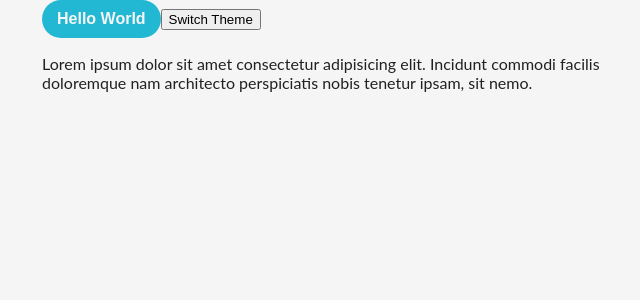
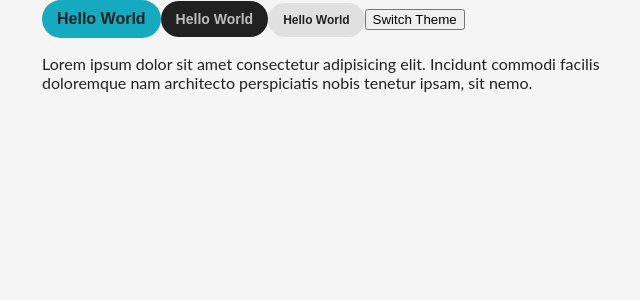
Before and after one commit to FarhanMobashir/ampere-social-frontend, a React (Create React App) app: page / in a window 1280 px wide. Shown: the top 300 px of the page, without its empty margins (278-918 px from the left). Built offline with nearby package versions, Linux system fonts and the light colour scheme.

Commit message:
adds button in styled component

```diff
--- a/package.json
+++ b/package.json
@@ -3,8 +3,8 @@
   "version": "0.1.0",
   "private": true,
   "dependencies": {
-    "@testing-library/jest-dom": "^5.14.1",
-    "@testing-library/react": "^13.0.0",
+    "@testing-library/jest-dom": "^5.16.4",
+    "@testing-library/react": "^13.3.0",
     "@testing-library/user-event": "^13.2.1",
     "@types/jest": "^27.0.1",
     "@types/node": "^16.7.13",
@@ -22,6 +22,7 @@
     "start": "react-scripts start",
     "build": "react-scripts build",
     "test": "react-scripts test",
+    "test:watch": "jest --watch",
     "eject": "react-scripts eject",
     "storybook": "start-storybook -p 6006 -s public",
     "build-storybook": "build-storybook -s public"
--- a/src/App.tsx
+++ b/src/App.tsx
@@ -6,7 +6,16 @@ function App() {
   const { toggleTheme } = useThemeContext();
   return (
     <>
-      <Button>Hello World</Button>
+      <Button size="large" variants="primary">
+        Hello World
+      </Button>
+      <Button size="regular" variants="secondary">
+        Hello World
+      </Button>
+      <Button size="small" variants="tertiary">
+        Hello World
+      </Button>
+
       <button
         onClick={() => {
           toggleTheme();
--- a/src/components/Buttons.tsx
+++ /dev/null
@@ -1,12 +0,0 @@
-import styled from "styled-components";
-
-export const Button = styled.button`
-  background-color: ${(props) => props.theme.buttonBgColor};
-  color: ${(props) => props.theme.buttonColor};
-  border: none;
-  border-radius: 50px;
-  padding: 10px 15px;
-  font-size: 16px;
-  font-weight: bold;
-  cursor: pointer;
-`;
--- /dev/null
+++ b/src/components/Buttons/index.tsx
@@ -0,0 +1,48 @@
+import styled, { DefaultTheme } from "styled-components";
+
+interface ButtonProps {
+  size?: "small" | "regular" | "large";
+  variants?: "primary" | "secondary" | "tertiary";
+}
+
+export const Button = styled.button<ButtonProps>`
+  background-color: ${(props) => props.theme.primaryColor};
+  color: ${(props) => props.theme.textColor};
+  border: none;
+  border-radius: 50px;
+  padding: 10px 15px;
+  font-size: ${(props) => {
+    switch (props.size) {
+      case "small":
+        return "12px";
+      case "regular":
+        return "14px";
+      case "large":
+        return "16px";
+      default:
+        return "14px";
+    }
+  }};
+  font-weight: bold;
+  cursor: pointer;
+  ${(props) => {
+    switch (props.variants) {
+      case "primary":
+        return `
+                background-color: ${props.theme.primaryColor};`;
+      case "secondary":
+        return `
+                background-color: ${props.theme.secondaryColor};
+                color: ${props.theme.lightTextColor};
+                `;
+      case "tertiary":
+        return `
+                background-color: ${props.theme.tertiaryColor};
+                color: ${props.theme.secondaryColor};
+                `;
+      default:
+        return `
+                background-color: ${props.theme.primaryColor};`;
+    }
+  }}
+`;
--- /dev/null
+++ b/src/components/Inputs/index.tsx
@@ -0,0 +1 @@
+export const Input = () => {};
--- a/src/utils/theme.ts
+++ b/src/utils/theme.ts
@@ -1,23 +1,25 @@
 import { neutral, primaryColor } from "./colors";
 
 export const defaultTheme = {
-  buttonColor: neutral[100],
-  buttonBgColor: primaryColor[500],
+  primaryColor: primaryColor[600],
+  secondaryColor: neutral[900],
+  tertiaryColor: neutral[300],
   buttonGradient:
     "linear-gradient(to right, #732FC6 0%, #d0454c 51%, #8849D4 100%);",
   bgColor: neutral[100],
   textColor: neutral[900],
-  textColorLight: neutral[400],
   lightBgColor: neutral[300],
+  lightTextColor: neutral[400],
 };
 
 export const darkTheme = {
-  buttonColor: neutral[100],
-  buttonBgColor: primaryColor[600],
+  primaryColor: primaryColor[600],
+  secondaryColor: neutral[700],
+  tertiaryColor: neutral[300],
   buttonGradient:
     "linear-gradient(to right, #732FC6 0%, #9E6ADC 51%, #8849D4 100%);",
   bgColor: neutral[900],
   textColor: neutral[100],
   lightBgColor: neutral[400],
-  textColorLight: neutral[400],
+  lightTextColor: neutral[100],
 };
```
Also changed, not shown: src/components/Headings/index.tsx (added, +73 -0 lines), 1 other file (tests, documents, lock files or other folders).
